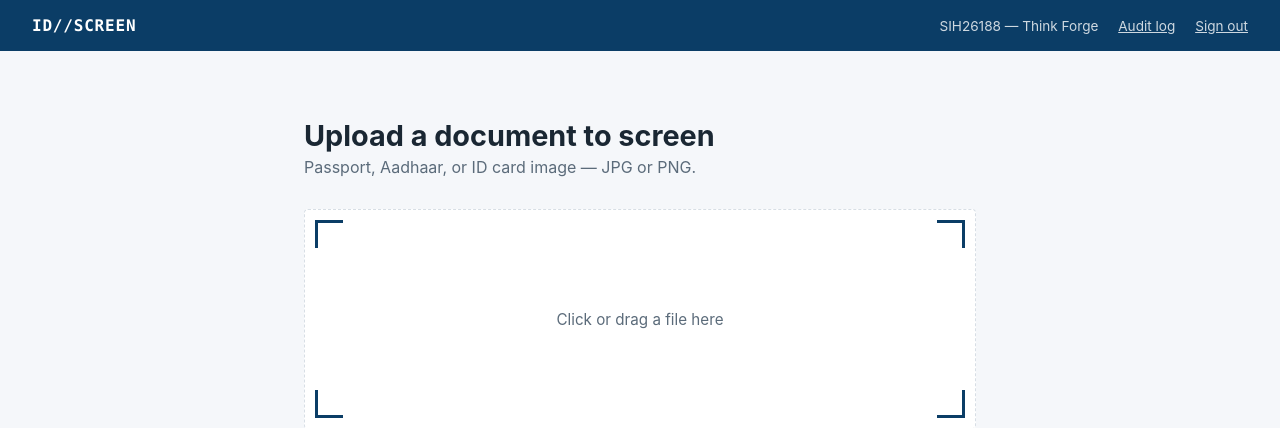
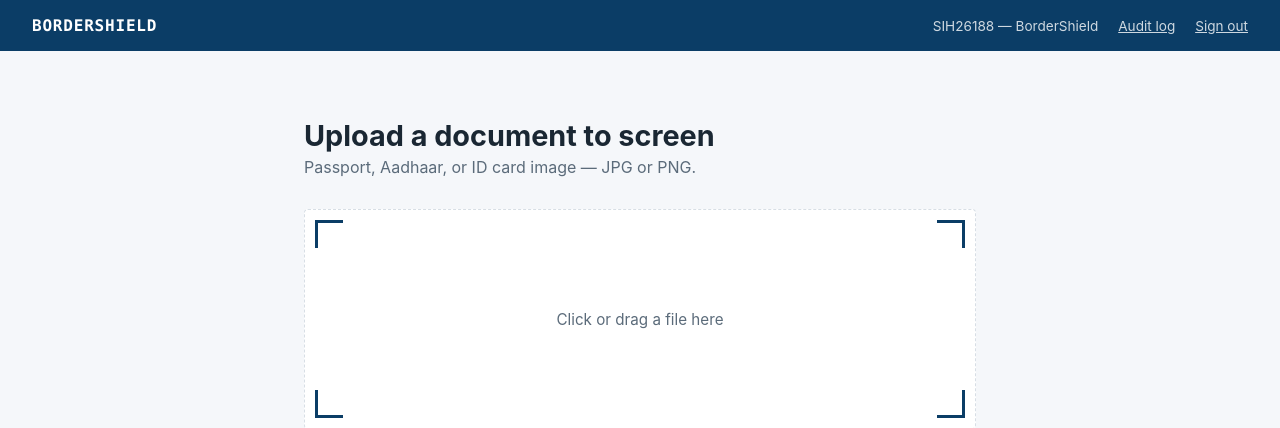
Before and after one commit to Ayu-creator25/SIH26188, a Flask app: page / in a window 1280 px wide. Shown: the top 428 px of the page. Run offline with Flask 3, Linux system fonts and the light colour scheme; the visitor is signed in with stand-in values (Sample User, id 1).

Commit message:
Rename product to BorderShield AI; add SIH team line, architecture note and SAC troubleshooting

```diff
--- a/dashboard/templates/audit.html
+++ b/dashboard/templates/audit.html
@@ -25,8 +25,8 @@
 </head>
 <body>
   <header class="topbar">
-    <span class="topbar__mark">ID//SCREEN</span>
-    <span class="topbar__project">SIH26188 — Think Forge <a href="/audit" class="topbar__logout">Audit log</a> <a href="/logout" class="topbar__logout">Sign out</a></span>
+    <span class="topbar__mark">BORDERSHIELD</span>
+    <span class="topbar__project">SIH26188 — BorderShield <a href="/audit" class="topbar__logout">Audit log</a> <a href="/logout" class="topbar__logout">Sign out</a></span>
   </header>
 
   <main class="stage">
--- a/dashboard/templates/index.html
+++ b/dashboard/templates/index.html
@@ -7,8 +7,8 @@
 </head>
 <body>
   <header class="topbar">
-    <span class="topbar__mark">ID//SCREEN</span>
-    <span class="topbar__project">SIH26188 — Think Forge <a href="/audit" class="topbar__logout">Audit log</a> <a href="/logout" class="topbar__logout">Sign out</a></span>
+    <span class="topbar__mark">BORDERSHIELD</span>
+    <span class="topbar__project">SIH26188 — BorderShield <a href="/audit" class="topbar__logout">Audit log</a> <a href="/logout" class="topbar__logout">Sign out</a></span>
   </header>
 
   <main class="stage">
--- a/dashboard/templates/login.html
+++ b/dashboard/templates/login.html
@@ -23,8 +23,8 @@
 </head>
 <body>
   <header class="topbar">
-    <span class="topbar__mark">ID//SCREEN</span>
-    <span class="topbar__project">SIH26188 — Think Forge</span>
+    <span class="topbar__mark">BORDERSHIELD</span>
+    <span class="topbar__project">SIH26188 — BorderShield</span>
   </header>
 
   <main class="stage">
--- a/dashboard/templates/results.html
+++ b/dashboard/templates/results.html
@@ -7,8 +7,8 @@
 </head>
 <body>
   <header class="topbar">
-    <span class="topbar__mark">ID//SCREEN</span>
-    <span class="topbar__project">SIH26188 — Think Forge <a href="/audit" class="topbar__logout">Audit log</a> <a href="/logout" class="topbar__logout">Sign out</a></span>
+    <span class="topbar__mark">BORDERSHIELD</span>
+    <span class="topbar__project">SIH26188 — BorderShield <a href="/audit" class="topbar__logout">Audit log</a> <a href="/logout" class="topbar__logout">Sign out</a></span>
   </header>
 
   <main class="stage">
--- a/dashboard/templates/verify.html
+++ b/dashboard/templates/verify.html
@@ -8,8 +8,8 @@
 </head>
 <body>
   <header class="topbar">
-    <span class="topbar__mark">ID//SCREEN</span>
-    <span class="topbar__project">SIH26188 — Think Forge <a href="/audit" class="topbar__logout">Audit log</a> <a href="/logout" class="topbar__logout">Sign out</a></span>
+    <span class="topbar__mark">BORDERSHIELD</span>
+    <span class="topbar__project">SIH26188 — BorderShield <a href="/audit" class="topbar__logout">Audit log</a> <a href="/logout" class="topbar__logout">Sign out</a></span>
   </header>
 
   <main class="stage">
```
Also changed, not shown: README.md.
